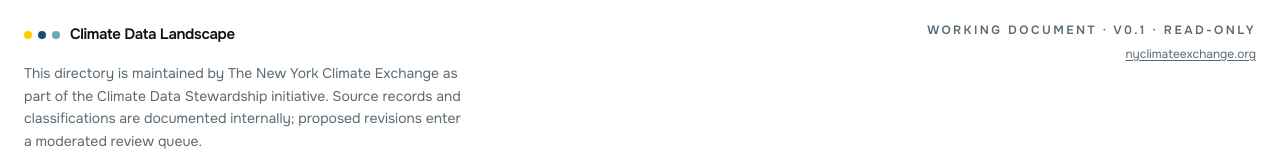
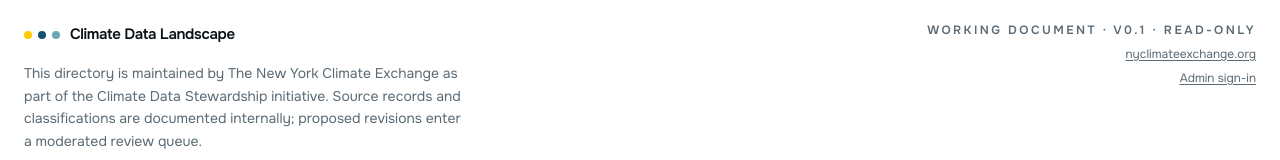
Before and after one commit to mehdiratta24/nyce-landscape-mapping, a Next.js app: page / in a window 1280 px wide. Shown: the part 3492-3652 px from the top of the page. Built offline with nearby package versions, Linux system fonts and the light colour scheme; no server answers; the database is empty.

Commit message:
Add admin sign-in link to footer
Discoverable from any page; flips to 'Admin dashboard' when an admin
is already signed in.

```diff
--- a/src/app/layout.tsx
+++ b/src/app/layout.tsx
@@ -77,6 +77,14 @@ export default async function RootLayout({
                   nyclimateexchange.org
                 </a>
               </p>
+              <p>
+                <Link
+                  href={session.isAdmin ? "/admin" : "/admin/login"}
+                  className="text-nyce-muted hover:text-nyce-accent underline underline-offset-2"
+                >
+                  {session.isAdmin ? "Admin dashboard" : "Admin sign-in"}
+                </Link>
+              </p>
             </div>
           </div>
         </footer>
```
